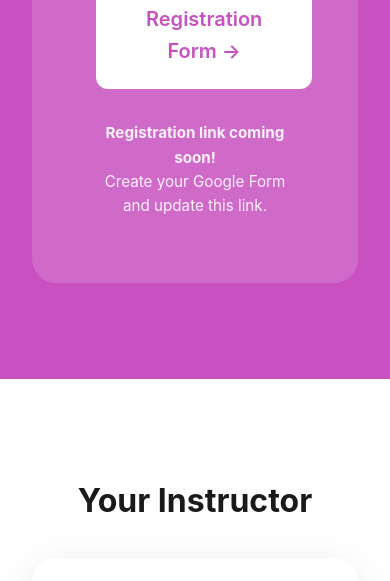
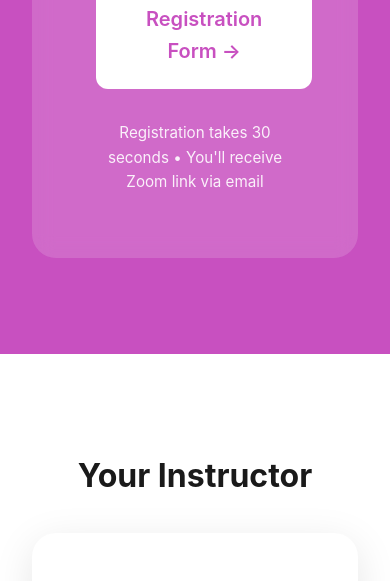
Before and after one commit to madhusudhankonda/vibe-coding-4-sofware-developers, a plain HTML site: page docs/courses/ideas-to-apps/index.html in a window 390 px wide. Shown: the part 4469-5050 px from the top of the page. Drawn offline with Linux system fonts and the light colour scheme.

Commit message:
Add Ideas to Apps workshop registration form link
UPDATED:
- Ideas to Apps workshop page now has live Google Form
- Form link: https://forms.gle/TwsiwtZQJS4BhKf38
- Collects: Full Name, Email, Mobile Number

BOTH WORKSHOPS NOW LIVE:
🦞 OpenClaw Workshop - Friday Feb 20, 6-7pm GMT
   Form: https://forms.gle/4aMUq8kfHhy2cLfM7

💡 Ideas to Apps - Sunday Feb 22, 5-6pm GMT
   Form: https://forms.gle/TwsiwtZQJS4BhKf38

READY FOR FULL PROMOTION:
✅ Main hub showing all courses
✅ Both FREE workshops accepting registrations
✅ Vibe Coding course live with Stripe
✅ All navigation working
✅ Professional design for each course

NEXT: Configure both forms with Zoom links in confirmation messages
Co-authored-by: Cursor <cursoragent@cursor.com>

```diff
--- a/docs/courses/ideas-to-apps/index.html
+++ b/docs/courses/ideas-to-apps/index.html
@@ -120,13 +120,12 @@
                         <li>Watch me build an app from scratch using AI!</li>
                     </ol>
 
-                    <a href="https://forms.gle/YOUR_IDEAS_FORM_ID" target="_blank" class="btn btn-secondary btn-large">
+                    <a href="https://forms.gle/TwsiwtZQJS4BhKf38" target="_blank" class="btn btn-secondary btn-large">
                         Open Registration Form →
                     </a>
 
                     <p class="form-note">
-                        <strong>Registration link coming soon!</strong><br>
-                        Create your Google Form and update this link.
+                        Registration takes 30 seconds • You'll receive Zoom link via email
                     </p>
                 </div>
             </div>
```
